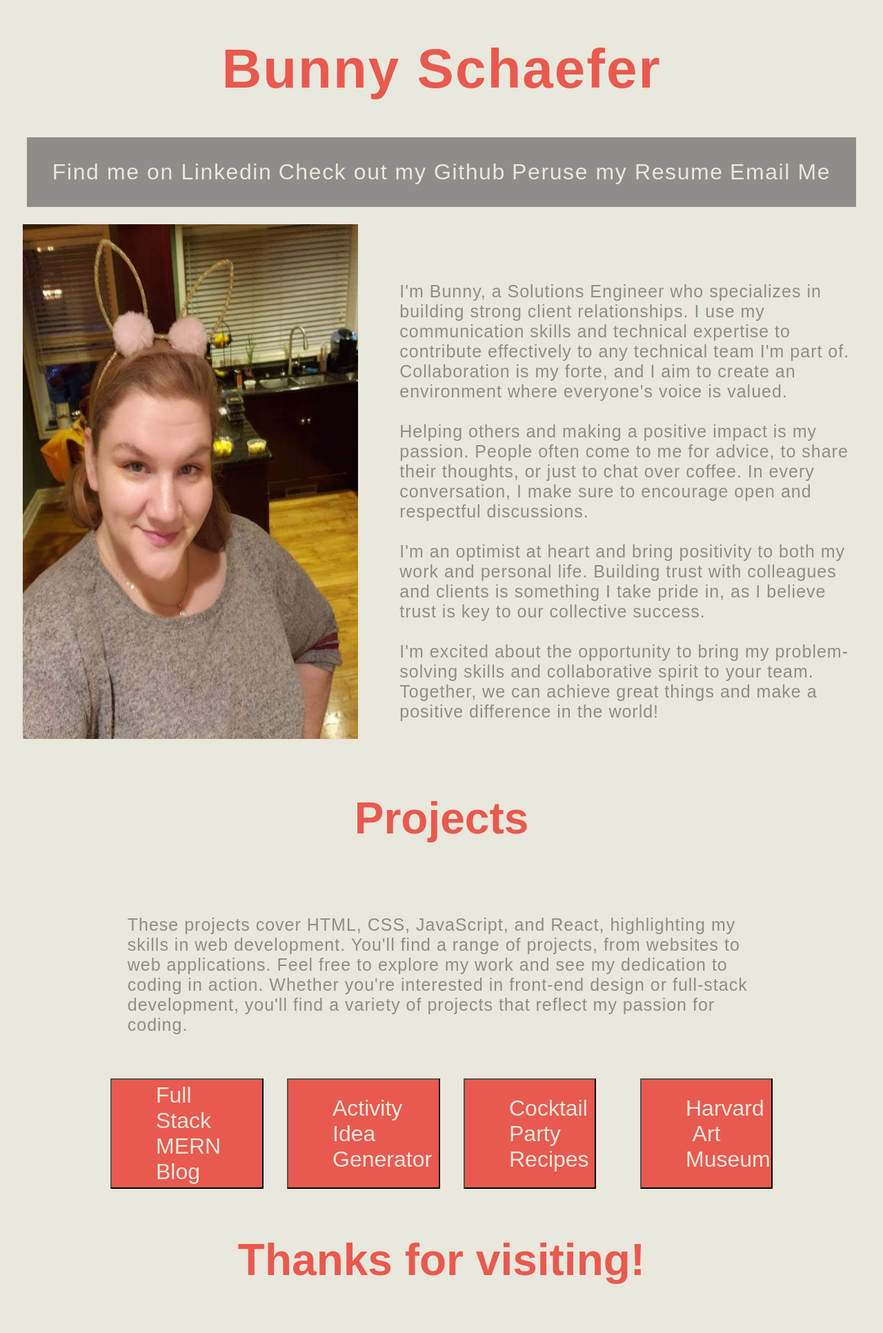
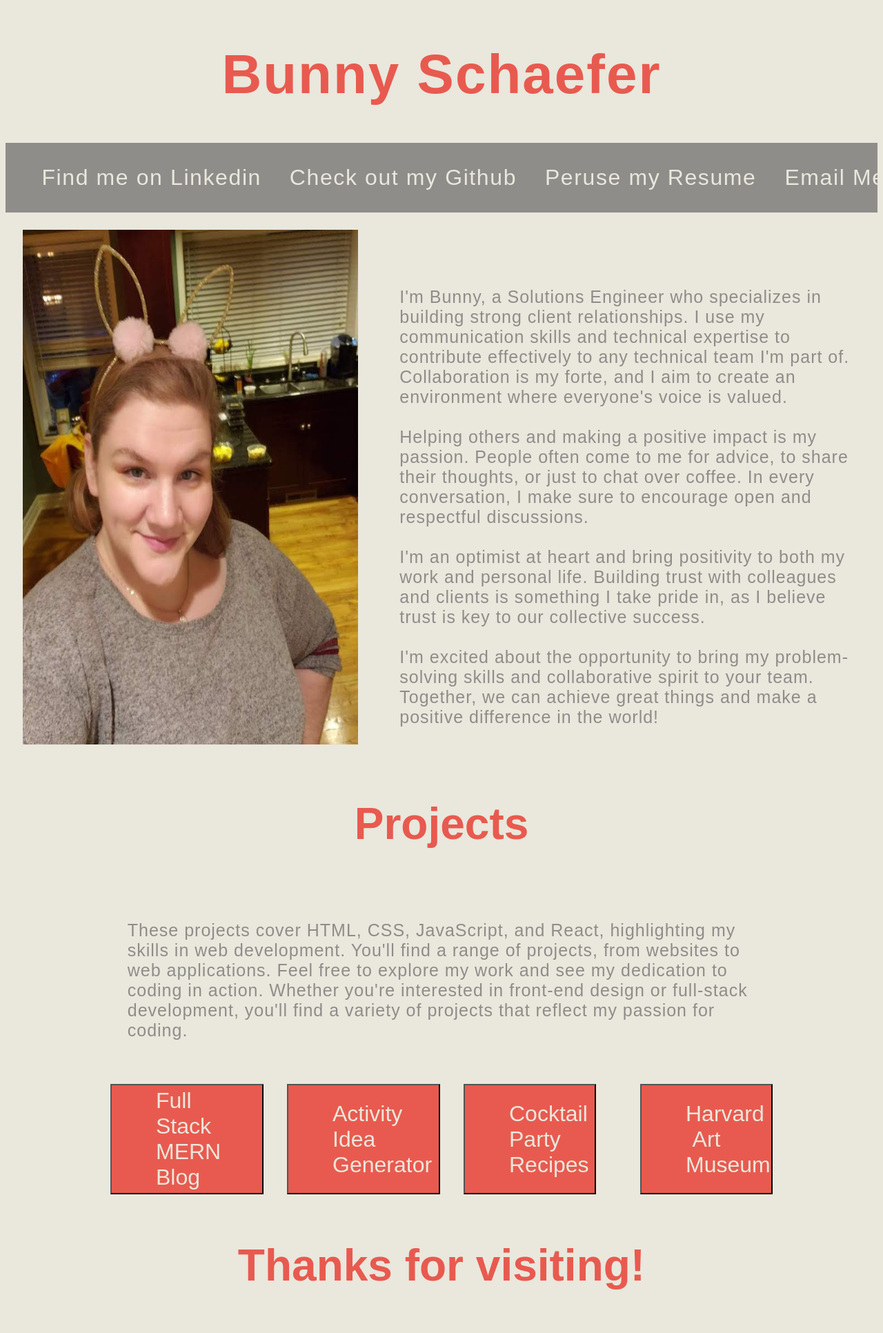
Before and after one commit to CoderBunnyS/BPort2023, a PHP site: page / in a window 1280 px wide. Shown: the whole page at 69% size. Before the commit the page ends 1861 px from the top, so only its background shows below. Run offline with PHP 8.4, Linux system fonts and the light colour scheme; some web fonts are replaced.

Commit message:
updated width on nav bar and added code to get rid of scrollbar on bottom

```diff
--- a/styles.css
+++ b/styles.css
@@ -2,6 +2,10 @@
     background-color: #EAE7DC;
     color: #8E8D8A;
     font-family: 'Agdasima', sans-serif;
+}
+html, body {
+    max-width: 100%;
+    overflow-x: hidden;
 }
 h1 {
     color: #E85A4F;
@@ -46,7 +50,7 @@ p {
 }
 .nav-menu {
     text-align: center;
-    width: 90%;
+    width: 100%;
     font-size: 200%;
     display: flex;
     justify-content: space-around;
```
